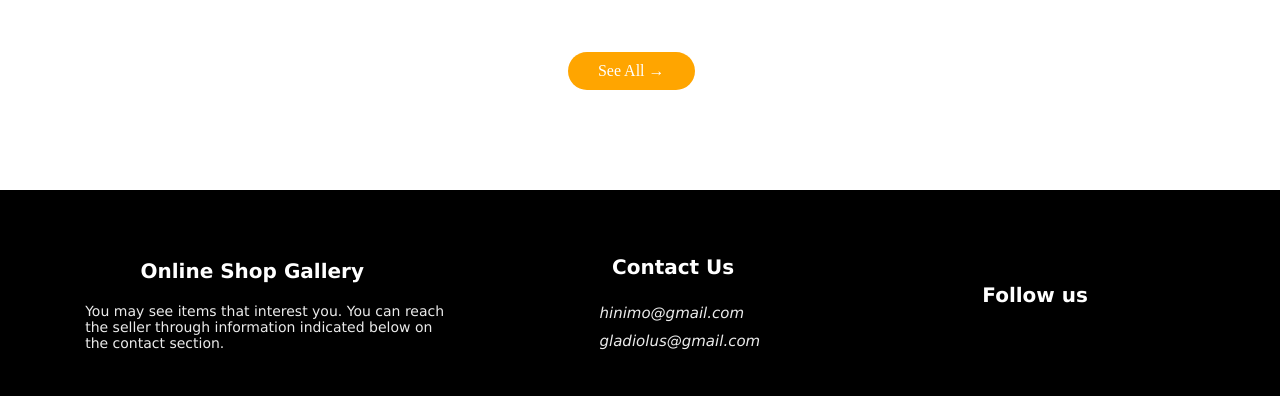
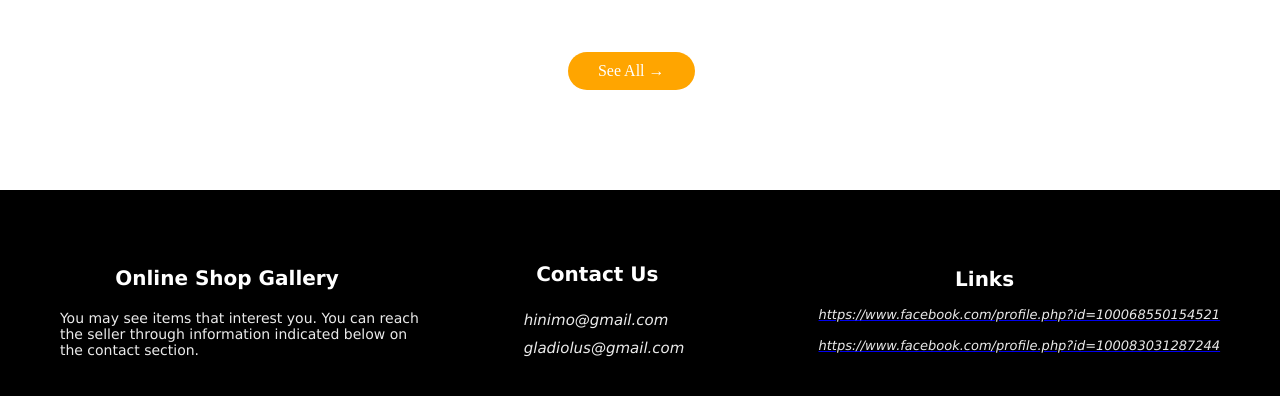
Before and after one commit to ivandancil/image_gallery, a plain HTML site: page index.html in a window 1280 px wide. Shown: the part 1952-2348 px from the top of the page. Drawn offline with Linux system fonts and the light colour scheme.

Commit message:
changes in contact section

```diff
--- a/index.html
+++ b/index.html
@@ -262,7 +262,9 @@
                         <p>gladiolus@gmail.com</p>
                     </div>
                     <div class="footer-col-4">
-                        <h3>Follow us</h3>
+                        <h5>Links</h5>
+                        <a href="https://www.facebook.com/profile.php?id=100068550154521"><p>https://www.facebook.com/profile.php?id=100068550154521</p></a>
+                        <a href="https://www.facebook.com/profile.php?id=100083031287244"><p>https://www.facebook.com/profile.php?id=100083031287244</p></a>
                         <div class="social-icons1">
 
 
--- a/style.css
+++ b/style.css
@@ -351,12 +351,29 @@ nav .dropdown-item{
     padding: 2%;
     font-style: italic;
 }
+.footer-col-4 a{
+    font-family: 'Lucida Sans', 'Lucida Sans Regular', 'Lucida Grande', 'Lucida Sans Unicode', Geneva, Verdana, sans-serif;
+    font-weight: 300;
+    font-size: 13px;
+    margin-left: -8%;
+    padding: 2%;
+    font-style: italic;
+}
+
 
 .footer-col-3 h3, .footer-col-4 h3{
     margin-left: 15%;
     font-family: 'Lucida Sans', 'Lucida Sans Regular', 'Lucida Grande', 'Lucida Sans Unicode', Geneva, Verdana, sans-serif;
     font-weight: 800;
     font-size: 20px;
+}
+ .footer-col-4 h5{
+    margin-left: 34%;
+    margin-top: 3%;
+    font-family: 'Lucida Sans', 'Lucida Sans Regular', 'Lucida Grande', 'Lucida Sans Unicode', Geneva, Verdana, sans-serif;
+    font-weight: 800;
+    font-size: 20px;
+    color: white;
 }
 ul{
     list-style-type: none;
```
